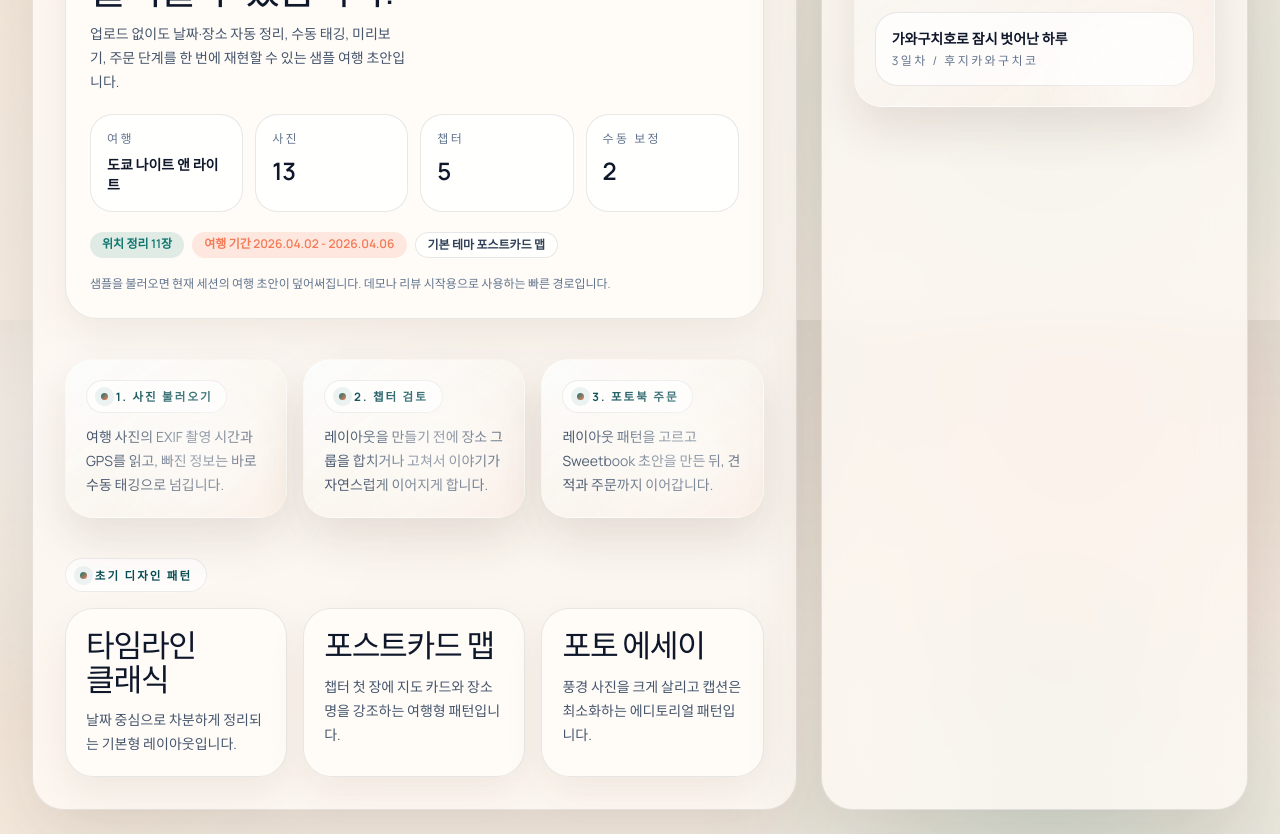
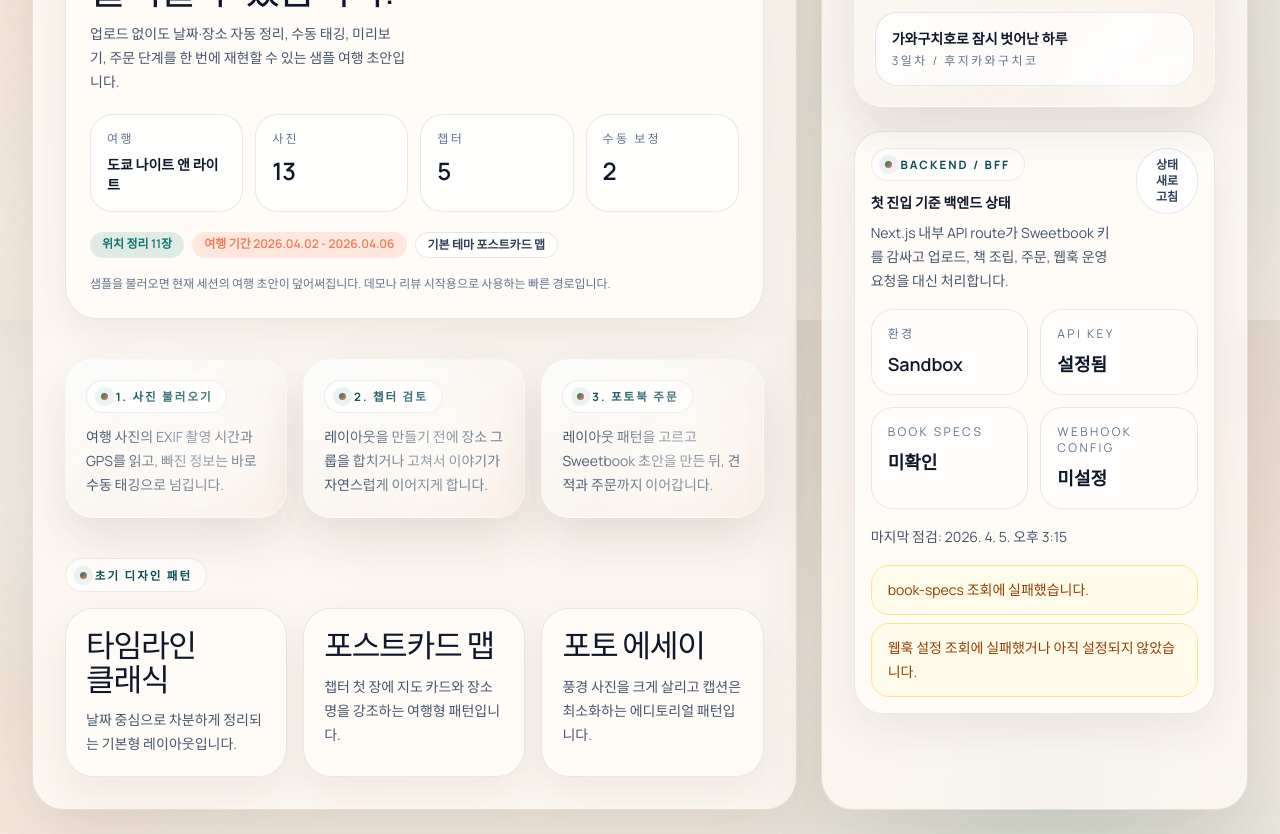
Before and after one commit to Fharena/sweet_book_fharena, a Next.js app: page / in a window 1280 px wide. Shown: the part 1280-2114 px from the top of the page. Built offline with nearby package versions, Linux system fonts and the light colour scheme; no server answers.

Commit message:
feat: 홈과 업로드에 백엔드 상태 패널 연결

```diff
--- a/src/app/page.tsx
+++ b/src/app/page.tsx
@@ -1,6 +1,7 @@
 import Link from "next/link";
 
 import { AppShell } from "@/components/app-shell";
+import { BackendHealthCard } from "@/components/backend-health-card";
 import { DemoTripLauncher } from "@/components/demo-trip-launcher";
 import { previewThemes, timelineGroups, tripSummary } from "@/lib/mock-trip";
 
@@ -52,6 +53,8 @@ export default function Home() {
               ))}
             </div>
           </div>
+
+          <BackendHealthCard title="첫 진입 기준 백엔드 상태" compact />
         </div>
       }
     >
--- a/src/components/trip-intake-client.tsx
+++ b/src/components/trip-intake-client.tsx
@@ -4,6 +4,7 @@ import { useEffect, useMemo, useRef, useState } from "react";
 import type { FormEvent } from "react";
 
 import { AppShell } from "@/components/app-shell";
+import { BackendHealthCard } from "@/components/backend-health-card";
 import { DemoTripLauncher } from "@/components/demo-trip-launcher";
 import { tripSummary } from "@/lib/mock-trip";
 import { clearTripDraft, saveTripDraft } from "@/lib/trip-draft";
@@ -349,6 +350,8 @@ export function TripIntakeClient() {
               ))}
             </div>
           </div>
+
+          <BackendHealthCard title="업로드 전 백엔드 상태" compact />
         </div>
       }
     >
```
Also changed, not shown: 2 other files (tests, documents, lock files or other folders).
